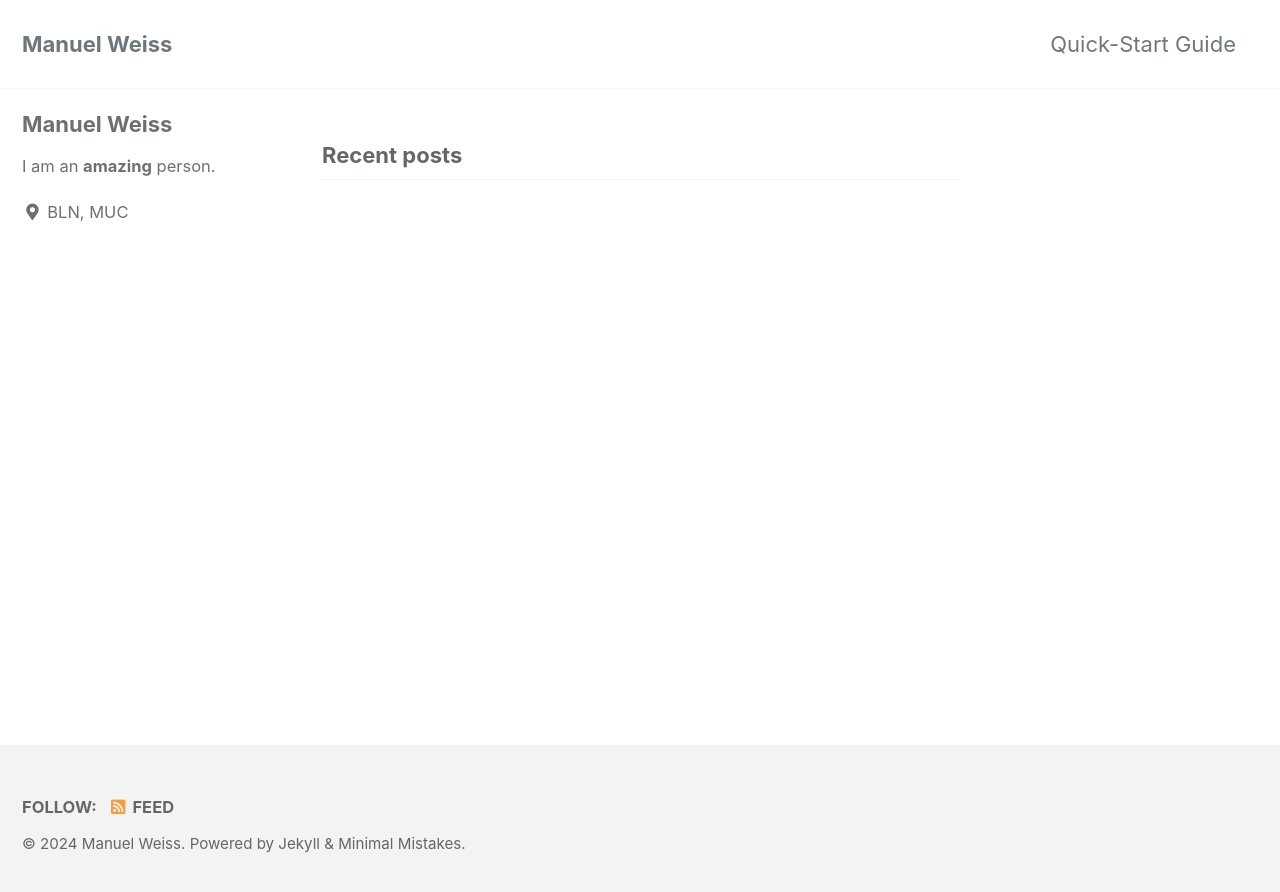
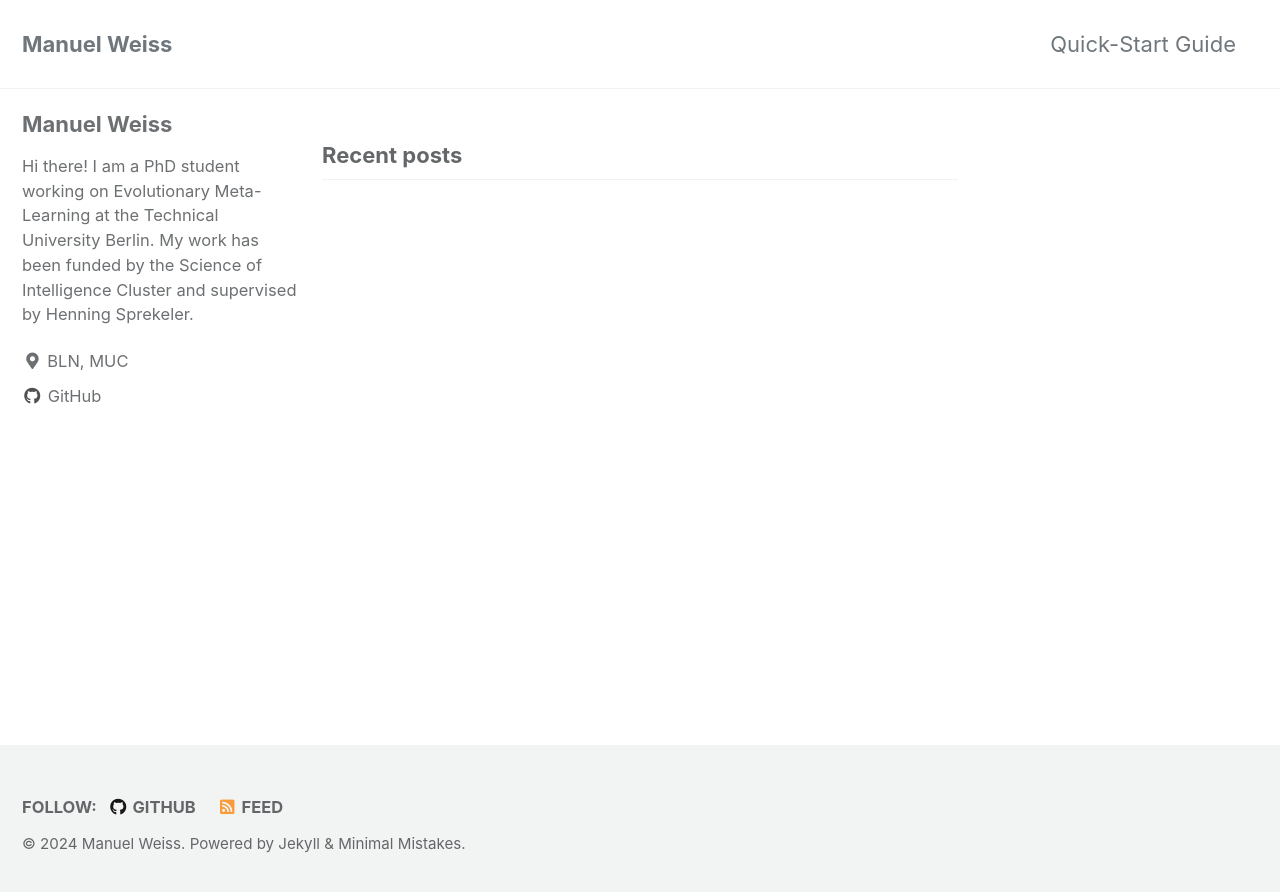
Before and after one commit to ma-weiss/ma-weiss.github.io, a Jekyll site: the page built from index.html, in a window 1280 px wide. Shown: the top 892 px of the page. Built offline with Jekyll 4.4.1, drawn with Linux system fonts in a browser that asks for light colours; cached includes are drawn as plain includes; the list of posts is cut into pages by our own code.

Commit message:
Update _config.yml

```diff
--- a/_config.yml
+++ b/_config.yml
@@ -106,7 +106,7 @@ analytics:
 author:
   name             : "Manuel Weiss"
   avatar           : # path of avatar image, e.g. "/assets/images/bio-photo.jpg"
-  bio              : "I am an **amazing** person."
+  bio              : "Hi there! I am a PhD student working on Evolutionary Meta-Learning at the Technical University Berlin. My work has been funded by the Science of Intelligence Cluster and supervised by Henning Sprekeler. "
   location         : "BLN, MUC"
   email            :
   links:
@@ -124,7 +124,7 @@ author:
       # url: "https://facebook.com/"
     - label: "GitHub"
       icon: "fab fa-fw fa-github"
-      # url: "https://github.com/"
+      url: "https://github.com/ma-weiss"
     - label: "Instagram"
       icon: "fab fa-fw fa-instagram"
       # url: "https://instagram.com/"
@@ -140,7 +140,7 @@ footer:
       # url:
     - label: "GitHub"
       icon: "fab fa-fw fa-github"
-      # url:
+      url: "https://github.com/ma-weiss"
     - label: "GitLab"
       icon: "fab fa-fw fa-gitlab"
       # url:
```
